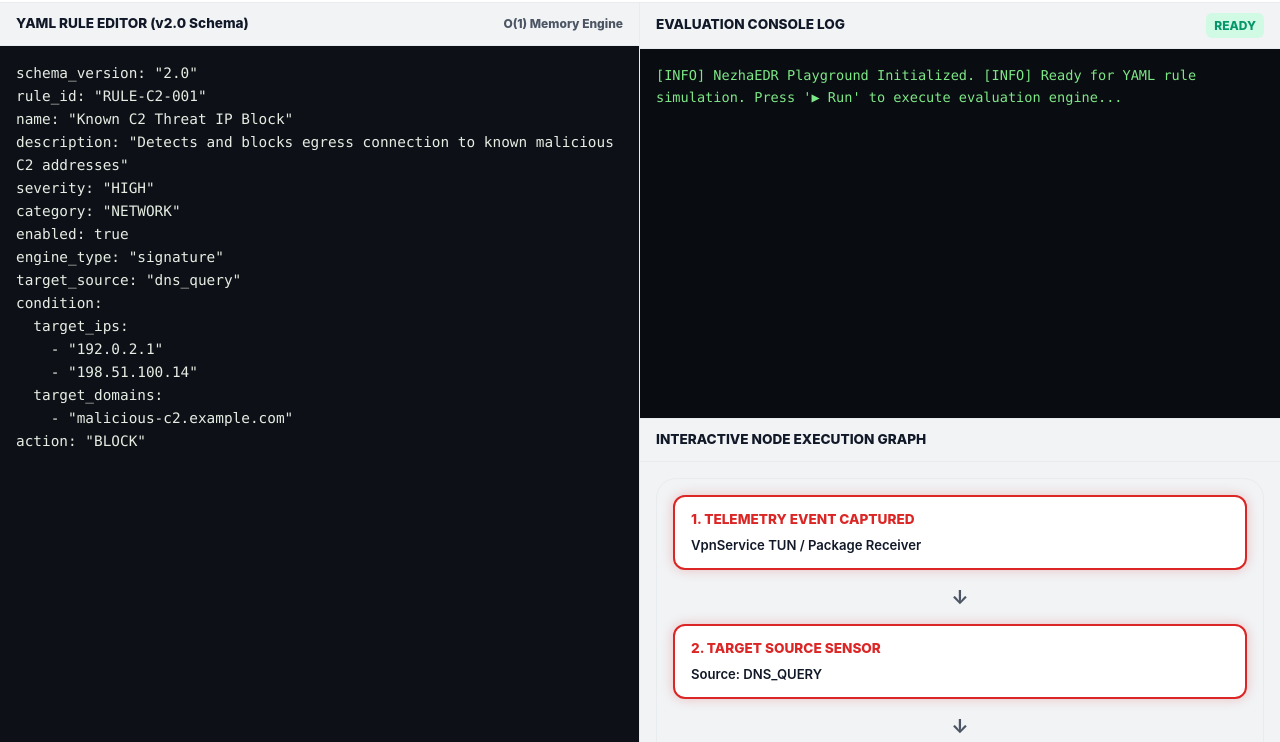
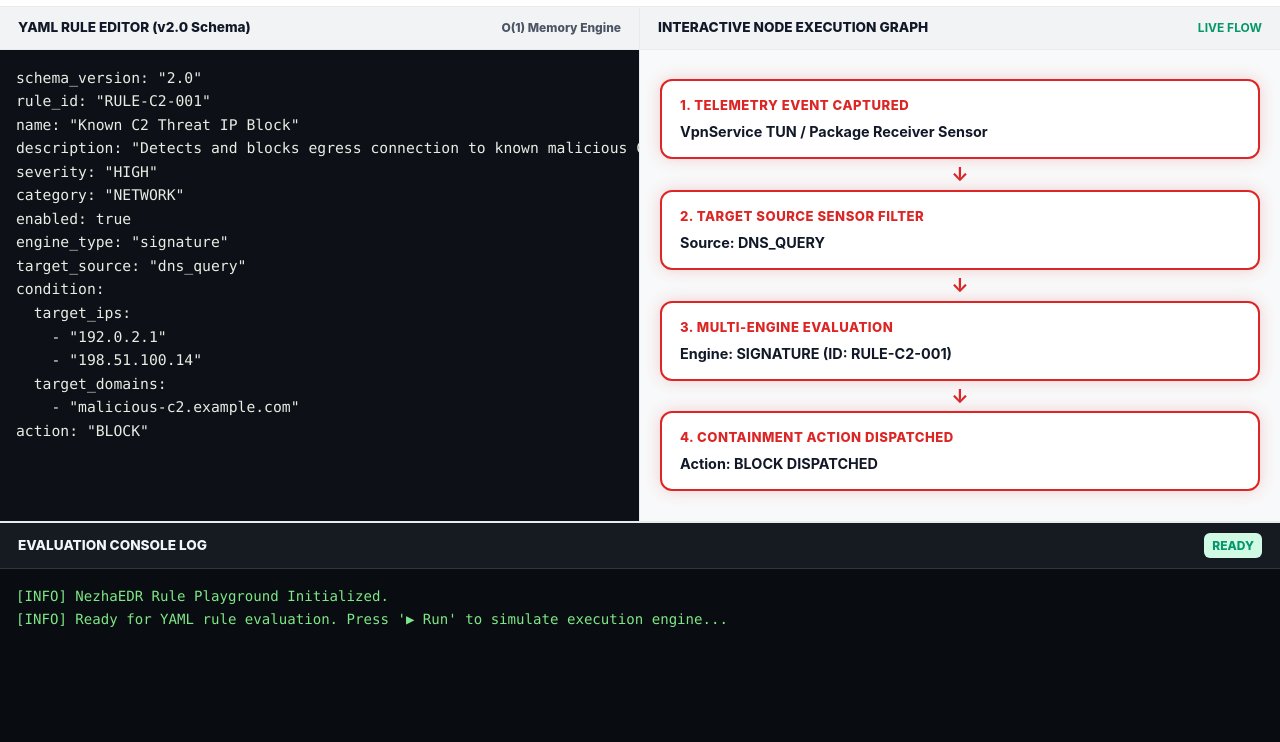
Before and after one commit to ctkqiang/NezhaEDRAndroid, a plain HTML site: page docs/playground.html in a window 1280 px wide. Shown: the part 58-800 px from the top of the page. Drawn offline with Linux system fonts and the light colour scheme.

Commit message:
style(docs): re-arrange playground layout to position evaluation terminal at bottom and enlarge interactive node execution graph

```diff
--- a/docs/playground.html
+++ b/docs/playground.html
@@ -16,9 +16,10 @@
       display: flex;
       justify-content: space-between;
       align-items: center;
-      padding: 10px 20px;
+      padding: 12px 24px;
       background-color: var(--surface-color);
       border-bottom: 1px solid var(--border-color);
+      box-shadow: var(--shadow);
     }
     .toolbar-left, .toolbar-right {
       display: flex;
@@ -29,32 +30,42 @@
       background-color: var(--success-color);
       color: #FFFFFF;
       border: none;
-      padding: 8px 18px;
+      padding: 8px 20px;
       border-radius: var(--radius-md);
       font-weight: 800;
+      font-size: 0.9rem;
       cursor: pointer;
       display: flex;
       align-items: center;
-      gap: 6px;
-      transition: transform 0.15s ease;
+      gap: 8px;
+      transition: transform 0.15s ease, opacity 0.2s ease;
     }
     .btn-run:hover {
+      opacity: 0.9;
       transform: scale(1.02);
     }
     .playground-main {
+      display: flex;
+      flex-direction: column;
+      flex: 1;
+      overflow: hidden;
+    }
+    .top-split-container {
       display: grid;
       grid-template-columns: 1fr 1fr;
       flex: 1;
-      overflow: hidden;
+      min-height: 0;
+      border-bottom: 1px solid var(--border-color);
     }
     .pane {
       display: flex;
       flex-direction: column;
       height: 100%;
+      overflow: hidden;
       border-right: 1px solid var(--border-color);
     }
     .pane-header {
-      padding: 10px 16px;
+      padding: 10px 18px;
       background-color: var(--surface-variant);
       border-bottom: 1px solid var(--border-color);
       font-weight: 800;
@@ -64,34 +75,92 @@
       justify-content: space-between;
       align-items: center;
     }
-    .code-editor {
+    /* Syntax Highlighted Editor Container */
+    .editor-wrapper {
+      position: relative;
       flex: 1;
       width: 100%;
+      height: 100%;
       background-color: #0D1117;
+      overflow: hidden;
+    }
+    .code-editor {
+      width: 100%;
+      height: 100%;
+      background-color: transparent;
       color: #E6EDE3;
       font-family: var(--font-mono);
-      font-size: 0.9rem;
+      font-size: 0.92rem;
       padding: 16px;
       border: none;
       resize: none;
       outline: none;
       line-height: 1.6;
+      white-space: pre;
+      position: absolute;
+      top: 0;
+      left: 0;
+      z-index: 2;
+      caret-color: #38BDF8;
+    }
+    /* Prominent n8n-Style Node Execution Visualizer */
+    .flow-visualizer-box {
+      flex: 1;
+      padding: 20px;
+      background-color: var(--bg-color);
+      overflow-y: auto;
+      display: flex;
+      flex-direction: column;
+      gap: 12px;
+      justify-content: center;
+    }
+    .node-card {
+      background-color: var(--surface-color);
+      border: 2px solid var(--border-color);
+      border-radius: var(--radius-md);
+      padding: 14px 18px;
+      transition: all 0.25s ease;
+      box-shadow: var(--shadow);
+    }
+    .node-card.active {
+      border-color: var(--primary-color);
+      box-shadow: 0 0 16px rgba(220, 38, 38, 0.2);
+    }
+    .node-header {
+      font-weight: 800;
+      font-size: 0.82rem;
+      color: var(--primary-color);
+      letter-spacing: 0.5px;
+      margin-bottom: 4px;
+    }
+    .node-body {
+      font-size: 0.9rem;
+      color: var(--text-primary);
+      font-weight: 700;
+    }
+    .node-arrow {
+      text-align: center;
+      color: var(--primary-color);
+      font-size: 1.2rem;
+      font-weight: bold;
+    }
+    /* Bottom Terminal Console Box */
+    .bottom-console-pane {
+      height: 220px;
+      display: flex;
+      flex-direction: column;
+      background-color: #090C10;
+      border-top: 1px solid var(--border-color);
     }
     .console-box {
       flex: 1;
-      background-color: #090C10;
       color: #7EE787;
       font-family: var(--font-mono);
-      font-size: 0.85rem;
+      font-size: 0.88rem;
       padding: 16px;
       overflow-y: auto;
-      border-bottom: 1px solid var(--border-color);
-    }
-    .flow-visualizer-box {
-      height: 280px;
-      padding: 16px;
-      background-color: var(--surface-variant);
-      overflow-y: auto;
+      white-space: pre-wrap;
+      line-height: 1.6;
     }
   </style>
 </head>
@@ -124,38 +193,34 @@
 
   <!-- Split Pane Main Interface -->
   <main class="playground-main">
-    <!-- Left Pane: YAML Code Editor -->
+    <!-- Top Split: Left YAML Code Editor | Right Node Visualizer -->
+    <div class="top-split-container">
+      <!-- Left Pane: Code Editor -->
       <div class="pane">
         <div class="pane-header">
           <span data-i18n="paneEditor">YAML RULE EDITOR (v2.0 Schema)</span>
           <span style="font-size:0.75rem; color:var(--text-secondary);">O(1) Memory Engine</span>
         </div>
+        <div class="editor-wrapper">
           <textarea id="yamlEditor" class="code-editor" oninput="updateNodeVisualizer()"></textarea>
         </div>
+      </div>
 
-    <!-- Right Pane: Execution Output & Flow Visualizer -->
+      <!-- Right Pane: Interactive n8n-Style Node Execution Visualizer -->
       <div class="pane" style="border-right:none;">
         <div class="pane-header">
-        <span data-i18n="paneConsole">EVALUATION CONSOLE LOG</span>
-        <span id="runStatusBadge" class="badge-can" style="background-color:var(--success-container); color:var(--success-color);">READY</span>
-      </div>
-      <div id="consoleOutput" class="console-box">
-[INFO] NezhaEDR Playground Initialized.
-[INFO] Ready for YAML rule simulation. Press '▶ Run' to execute evaluation engine...
-      </div>
-
-      <div class="pane-header">
           <span data-i18n="paneVisualizer">INTERACTIVE NODE EXECUTION GRAPH</span>
+          <span style="font-size:0.75rem; color:var(--success-color); font-weight:bold;">LIVE FLOW</span>
         </div>
         <div class="flow-visualizer-box">
           <div class="node-visualizer">
             <div class="node-card active">
               <div class="node-header">1. TELEMETRY EVENT CAPTURED</div>
-            <div class="node-body">VpnService TUN / Package Receiver</div>
+              <div class="node-body">VpnService TUN / Package Receiver Sensor</div>
             </div>
             <div class="node-arrow">↓</div>
             <div class="node-card active">
-            <div class="node-header">2. TARGET SOURCE SENSOR</div>
+              <div class="node-header">2. TARGET SOURCE SENSOR FILTER</div>
               <div id="nodeSource" class="node-body">Source: DNS_QUERY</div>
             </div>
             <div class="node-arrow">↓</div>
@@ -171,6 +236,17 @@
           </div>
         </div>
       </div>
+    </div>
+
+    <!-- Bottom Pane: Evaluation Console Log Terminal -->
+    <div class="bottom-console-pane">
+      <div class="pane-header" style="background-color:#161B22; border-bottom:1px solid #30363D;">
+        <span style="color:#F0F6FC;" data-i18n="paneConsole">EVALUATION CONSOLE LOG</span>
+        <span id="runStatusBadge" class="badge-can" style="background-color:var(--success-container); color:var(--success-color);">READY</span>
+      </div>
+      <div id="consoleOutput" class="console-box">[INFO] NezhaEDR Rule Playground Initialized.
+[INFO] Ready for YAML rule evaluation. Press '▶ Run' to simulate execution engine...</div>
+    </div>
   </main>
 
   <script src="app.js"></script>
--- a/docs/style.css
+++ b/docs/style.css
@@ -293,77 +293,7 @@ body {
   border-radius: 6px;
 }
 
-/* Interactive Playground Layout */
-.playground-grid {
-  display: grid;
-  grid-template-columns: 1fr 1fr;
-  gap: 24px;
-}
-
-.playground-editor-box {
-  display: flex;
-  flex-direction: column;
-}
-
-.yaml-textarea {
-  width: 100%;
-  height: 380px;
-  background-color: #0D1117;
-  color: #E6EDE3;
-  font-family: var(--font-mono);
-  font-size: 0.88rem;
-  padding: 16px;
-  border-radius: var(--radius-md);
-  border: 1px solid #30363D;
-  resize: vertical;
-  line-height: 1.5;
-}
-
-/* n8n Style Interactive Node Visualizer */
-.node-visualizer {
-  display: flex;
-  flex-direction: column;
-  gap: 12px;
-  padding: 16px;
-  background-color: var(--surface-variant);
-  border-radius: var(--radius-lg);
-  border: 1px solid var(--border-color);
-}
-
-.node-card {
-  background-color: var(--surface-color);
-  border: 2px solid var(--border-color);
-  border-radius: var(--radius-md);
-  padding: 12px 16px;
-  position: relative;
-  transition: all 0.25s ease;
-}
-
-.node-card.active {
-  border-color: var(--primary-color);
-  box-shadow: 0 0 12px rgba(220, 38, 38, 0.25);
-}
-
-.node-header {
-  font-weight: 800;
-  font-size: 0.85rem;
-  color: var(--primary-color);
-  margin-bottom: 4px;
-}
-
-.node-body {
-  font-size: 0.82rem;
-  color: var(--text-primary);
-  font-weight: 600;
-}
-
-.node-arrow {
-  text-align: center;
-  color: var(--text-secondary);
-  font-size: 1.2rem;
-  font-weight: bold;
-}
-
+/* Syntax Highlighting Classes */
 code, pre {
   font-family: var(--font-mono);
 }
@@ -380,8 +310,8 @@ pre {
 }
 
 .kw { color: #FF7B72; font-weight: bold; }
-.str { color: #A5D6FF; }
-.val { color: #7EE787; }
+.str { color: #A5D6FF; font-weight: 600; }
+.val { color: #7EE787; font-weight: bold; }
 .cmt { color: #8B949E; font-style: italic; }
 
 .steps-list {
@@ -423,7 +353,6 @@ pre {
 }
 
 @media (max-width: 768px) {
-  .playground-grid { grid-template-columns: 1fr; }
   .hero-title { font-size: 1.8rem; }
   .navbar { padding: 12px 16px; }
   .card { padding: 16px; }
```
Lines whose indentation alone changed are shown as unchanged.
